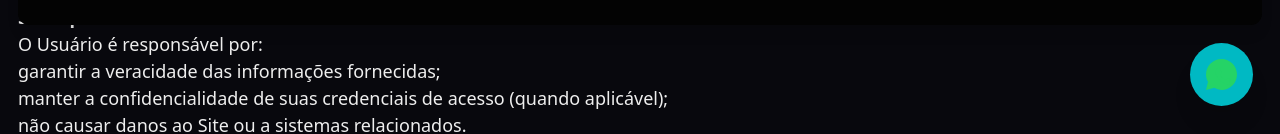
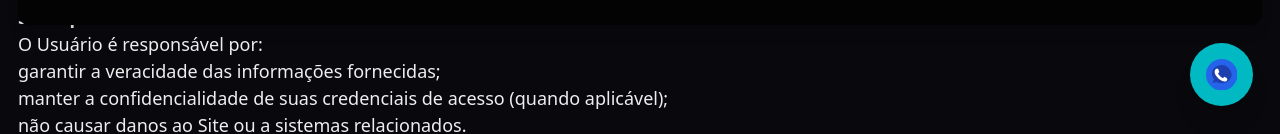
Before and after one commit to fabiosandias/aitron-website, a React (Vite) app: page /termos in a window 1280 px wide. Shown: the part 667-801 px from the top of the page. Built offline with nearby package versions, Linux system fonts and the light colour scheme.

Commit message:
Replace WhatsApp icon with custom SVG

```diff
--- a/src/App.jsx
+++ b/src/App.jsx
@@ -30,7 +30,7 @@ import {
   MessageCircle,
 } from "lucide-react";
 import aitronLogo from "./assets/aitron.png";
-import whatsappIcon from "./assets/whatsapp.svg";
+import { WhatsappIcon } from "./components/whatsapp-icon";
 import "./App.css";
 
 // Componente de partículas animadas
@@ -993,6 +993,6 @@ const FloatingWhatsApp = () => (
     aria-label='Conversar no WhatsApp'
     className='fixed bottom-6 right-6 z-50 flex items-center justify-center whatsapp-button rounded-full w-14 h-14 shadow-xl'
   >
-    <img src={whatsappIcon} alt='WhatsApp' className='w-7 h-7' />
+    <WhatsappIcon className='w-7 h-7' />
   </a>
 );
--- a/src/Terms.jsx
+++ b/src/Terms.jsx
@@ -2,7 +2,7 @@ import React, { useState, useEffect } from "react";
 import { motion, useScroll, useTransform } from "framer-motion";
 import { Button } from "./components/ui/button";
 import aitronLogo from "./assets/aitron.png";
-import whatsappIcon from "./assets/whatsapp.svg";
+import { WhatsappIcon } from "./components/whatsapp-icon";
 
 const Header = () => {
   const [isMenuOpen, setIsMenuOpen] = useState(false);
@@ -124,7 +124,7 @@ const FloatingWhatsApp = () => (
     aria-label='Conversar no WhatsApp'
     className='fixed bottom-6 right-6 z-50 flex items-center justify-center whatsapp-button rounded-full w-14 h-14 shadow-xl'
   >
-    <img src={whatsappIcon} alt='WhatsApp' className='w-7 h-7' />
+    <WhatsappIcon className='w-7 h-7' />
   </a>
 );
 
--- /dev/null
+++ b/src/components/whatsapp-icon.jsx
@@ -0,0 +1,26 @@
+import React from "react"
+
+function WhatsappIcon({ size = 28, className = "" }) {
+  return (
+    <svg
+      viewBox="0 0 32 32"
+      width={size}
+      height={size}
+      className={className}
+      aria-hidden="true"
+      focusable="false"
+    >
+      <circle cx="16" cy="16" r="16" fill="#2563eb" />
+      <path
+        d="M16 6c-5.5 0-10 3.9-10 8.7 0 2.2.8 4.3 2.2 5.9l-1.5 3.9 4-1.2a11 11 0 0 0 5.3 1.4c5.5 0 10-3.9 10-8.7S21.5 6 16 6z"
+        fill="#1e40af"
+      />
+      <path
+        d="M21.2 19.2c-.3-.2-1.8-.9-2.1-1-.3-.1-.5-.1-.7.1l-.8.8c-.2.2-.5.3-.8.2-1.4-.7-3.5-2.7-4.4-4.1-.2-.3-.1-.6.1-.8l.7-.8c.2-.2.3-.5.2-.7-.1-.3-.6-1.6-.9-2.4-.2-.5-.4-.5-.7-.5l-1.1-.1c-.2 0-.5.1-.7.3-.4.4-1.2 1.2-1.2 2.9 0 1.6 1.2 3.4 1.3 3.6.2.2 2.4 3.7 6 5.3.8.3 1.4.5 1.9.7.8.3 1.5.2 2 .1.6-.1 1.3-.8 1.5-1.4.2-.6.2-1.1.1-1.2-.1-.2-.3-.3-.6-.5z"
+        fill="#ffffff"
+      />
+    </svg>
+  )
+}
+
+export { WhatsappIcon }
```
Also changed, not shown: src/assets/whatsapp.svg (deleted).
